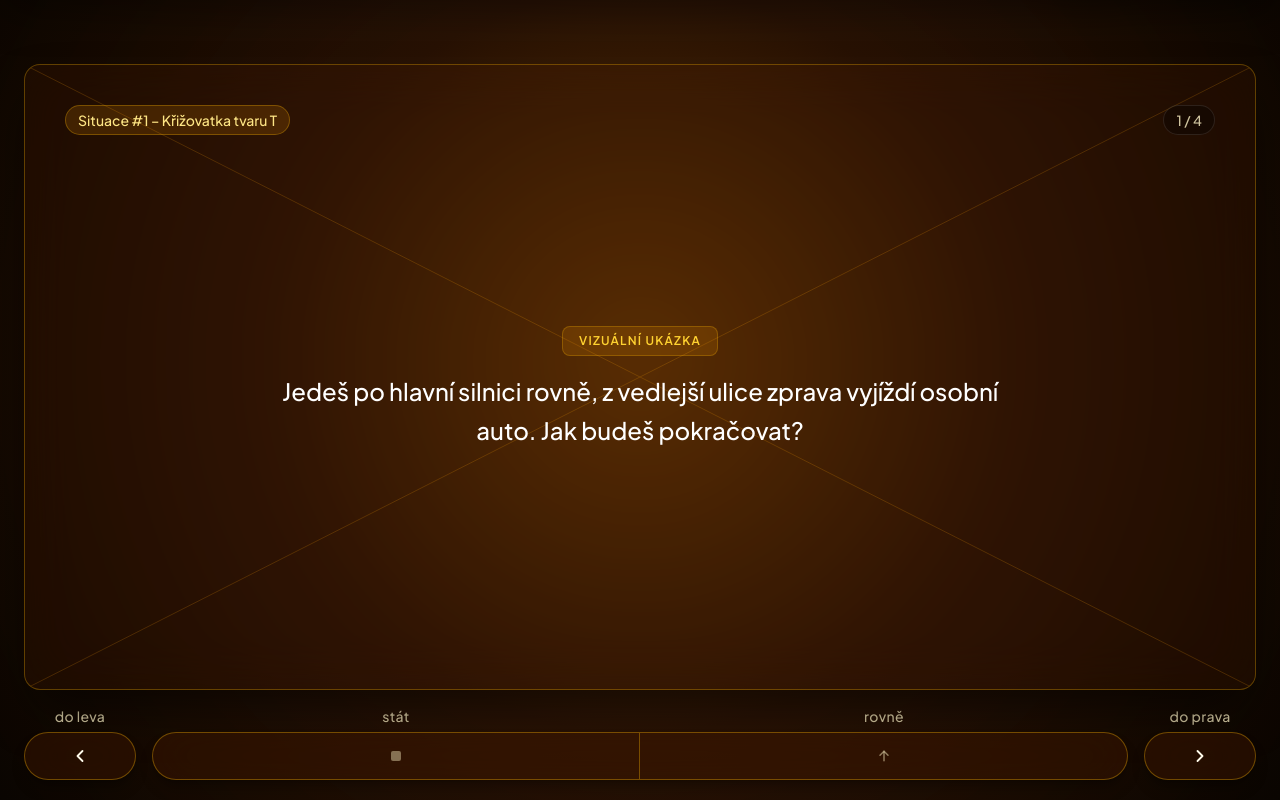
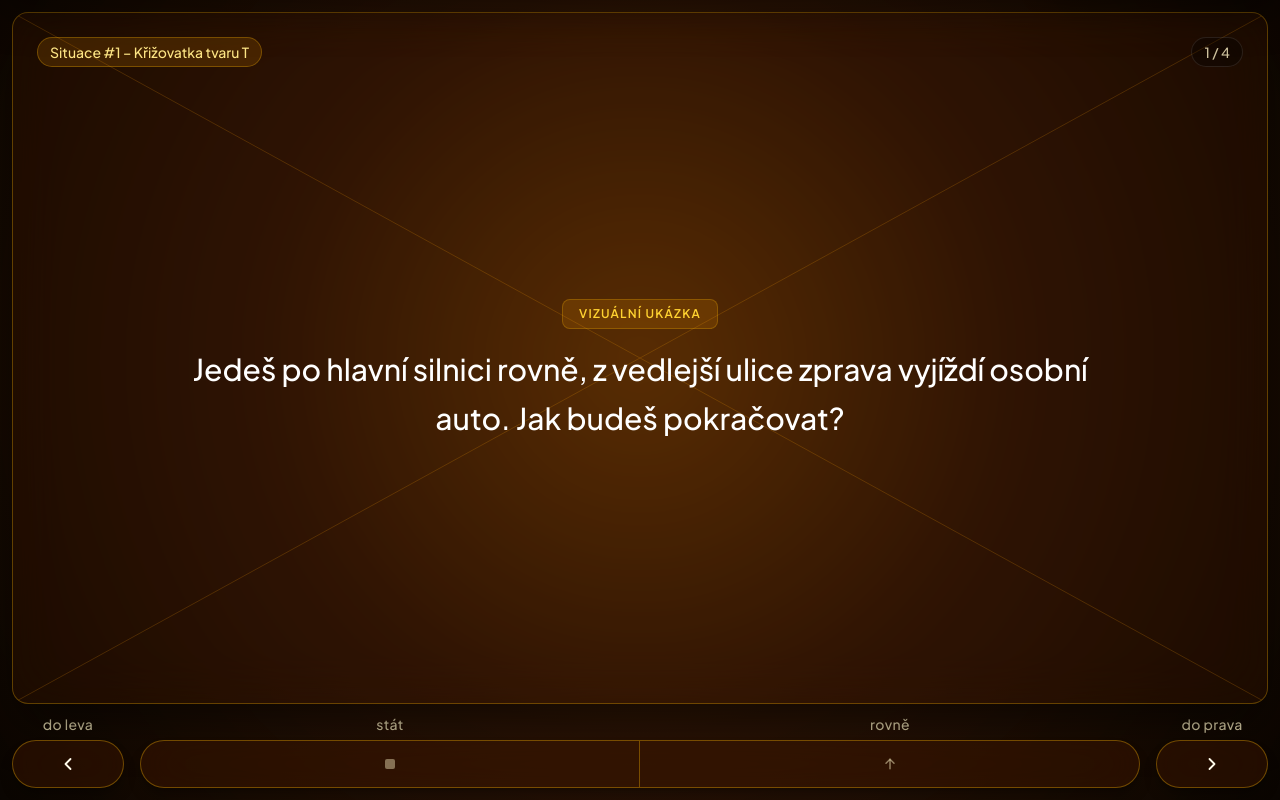
Before and after one commit to Pakyyyk/Bez-Nehod, a Next.js app in the folder my-app/: page /praxe in a window 1280 px wide. Built offline with nearby package versions, Linux system fonts and the light colour scheme.

Commit message:
complete

```diff
--- a/my-app/src/app/page.js
+++ b/my-app/src/app/page.js
@@ -1,12 +1,12 @@
 "use client";
 
-import { useState } from 'react';
-import Navbar from '../components/Navbar';
-import MenuCard from '../components/MenuCard';
-import AuroraBackground from '../components/AuroraBackground';
+import { useState } from "react";
+import Navbar from "../components/Navbar";
+import MenuCard from "../components/MenuCard";
+import AuroraBackground from "../components/AuroraBackground";
 
 export default function Home() {
-  const [activeTheme, setActiveTheme] = useState('default');
+  const [activeTheme, setActiveTheme] = useState("default");
 
   return (
     <div className="min-h-screen bg-surface text-ink flex items-center justify-center relative overflow-hidden transition-colors duration-300">
@@ -21,26 +21,26 @@ export default function Home() {
         <div className="grid w-full max-w-5xl grid-cols-1 gap-4 justify-items-center sm:grid-cols-2 sm:gap-6 lg:grid-cols-3 lg:gap-8">
           <div
             className="w-full flex justify-center"
-            onMouseEnter={() => setActiveTheme('Teorie')}
-            onMouseLeave={() => setActiveTheme('default')}
+            onMouseEnter={() => setActiveTheme("Teorie")}
+            onMouseLeave={() => setActiveTheme("default")}
           >
-            <MenuCard title="Teorie" />
+            <MenuCard title="Teorie" href="/teorie" />
           </div>
 
           <div
             className="w-full flex justify-center"
-            onMouseEnter={() => setActiveTheme('Praxe')}
-            onMouseLeave={() => setActiveTheme('default')}
+            onMouseEnter={() => setActiveTheme("Praxe")}
+            onMouseLeave={() => setActiveTheme("default")}
           >
-            <MenuCard title="Praxe" />
+            <MenuCard title="Praxe" href="/praxe" />
           </div>
 
           <div
             className="w-full flex justify-center sm:col-span-2 sm:w-1/2 lg:col-span-1 lg:w-full"
-            onMouseEnter={() => setActiveTheme('Učení')}
-            onMouseLeave={() => setActiveTheme('default')}
+            onMouseEnter={() => setActiveTheme("Učení")}
+            onMouseLeave={() => setActiveTheme("default")}
           >
-            <MenuCard title="Učení" />
+            <MenuCard title="Učení" href="/uceni" />
           </div>
         </div>
       </main>
--- a/my-app/src/app/praxe/page.js
+++ b/my-app/src/app/praxe/page.js
@@ -160,7 +160,7 @@ export default function PraxePage() {
 
   return (
     <div
-      className={`relative min-h-screen overflow-hidden transition-colors duration-300 ${
+      className={`relative h-dvh w-full overflow-hidden transition-colors duration-300 ${
         isDark ? "bg-[#0b0602] text-white" : "bg-[#fffaf3] text-stone-900"
       }`}
     >
@@ -177,10 +177,11 @@ export default function PraxePage() {
         }}
       />
 
-      <main className="relative z-10 h-screen w-full flex flex-col justify-between px-3 sm:px-6 pt-16 pb-5 gap-4">
+      {/* Odstraněno pt-16 a zmenšeny vnější okraje na p-2 sm:p-3 */}
+      <main className="relative z-10 h-dvh w-full flex flex-col justify-between p-2 sm:p-3 gap-2.5">
         {/* Velký celoobrazovkový rám pro vizuální ukázku */}
         <section
-          className={`relative flex-1 w-full rounded-2xl border backdrop-blur-xl overflow-hidden flex flex-col justify-between p-6 sm:p-10 transition-all duration-300 ${
+          className={`relative flex-1 w-full rounded-xl sm:rounded-2xl border backdrop-blur-xl overflow-hidden flex flex-col justify-between p-4 sm:p-6 transition-all duration-300 ${
             selectedAction
               ? isCorrect
                 ? isDark
@@ -242,7 +243,7 @@ export default function PraxePage() {
           </div>
 
           {/* Středový blok – vizuální ukázka */}
-          <div className="relative z-10 my-auto mx-auto max-w-3xl text-center flex flex-col items-center gap-4">
+          <div className="relative z-10 my-auto mx-auto max-w-4xl text-center flex flex-col items-center gap-4">
             <div
               className={`px-4 py-1.5 rounded-lg text-xs uppercase tracking-widest font-semibold border ${
                 isDark
@@ -253,7 +254,7 @@ export default function PraxePage() {
               Vizuální ukázka
             </div>
 
-            <p className="text-lg sm:text-2xl font-medium leading-relaxed">
+            <p className="text-xl sm:text-3xl font-medium leading-relaxed">
               {currentSituation.question}
             </p>
 
@@ -278,7 +279,7 @@ export default function PraxePage() {
             )}
           </div>
 
-          <div className="h-2" />
+          <div className="h-1" />
         </section>
 
         {/* Spodní lišta roztažená do stran */}
```
